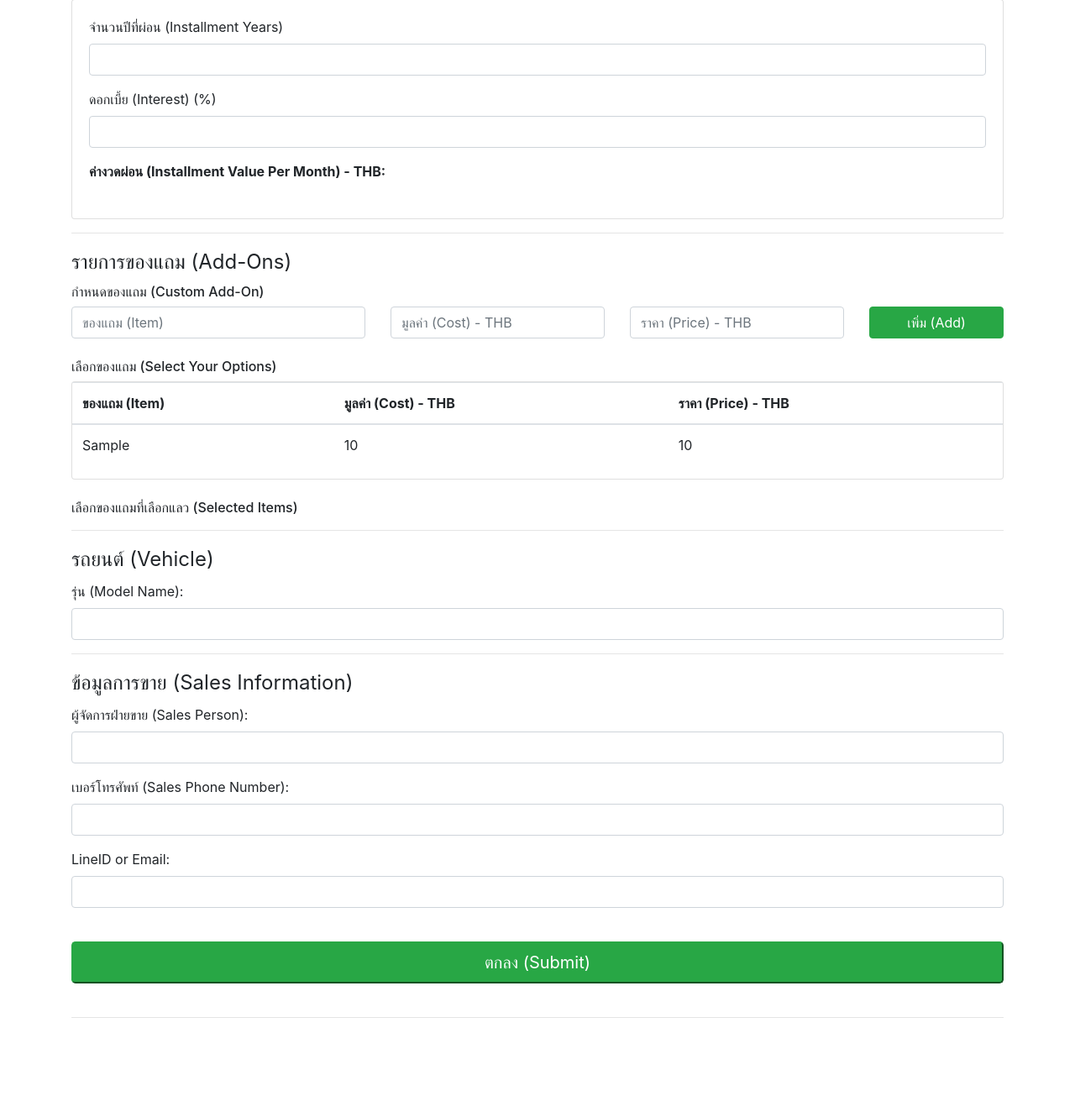
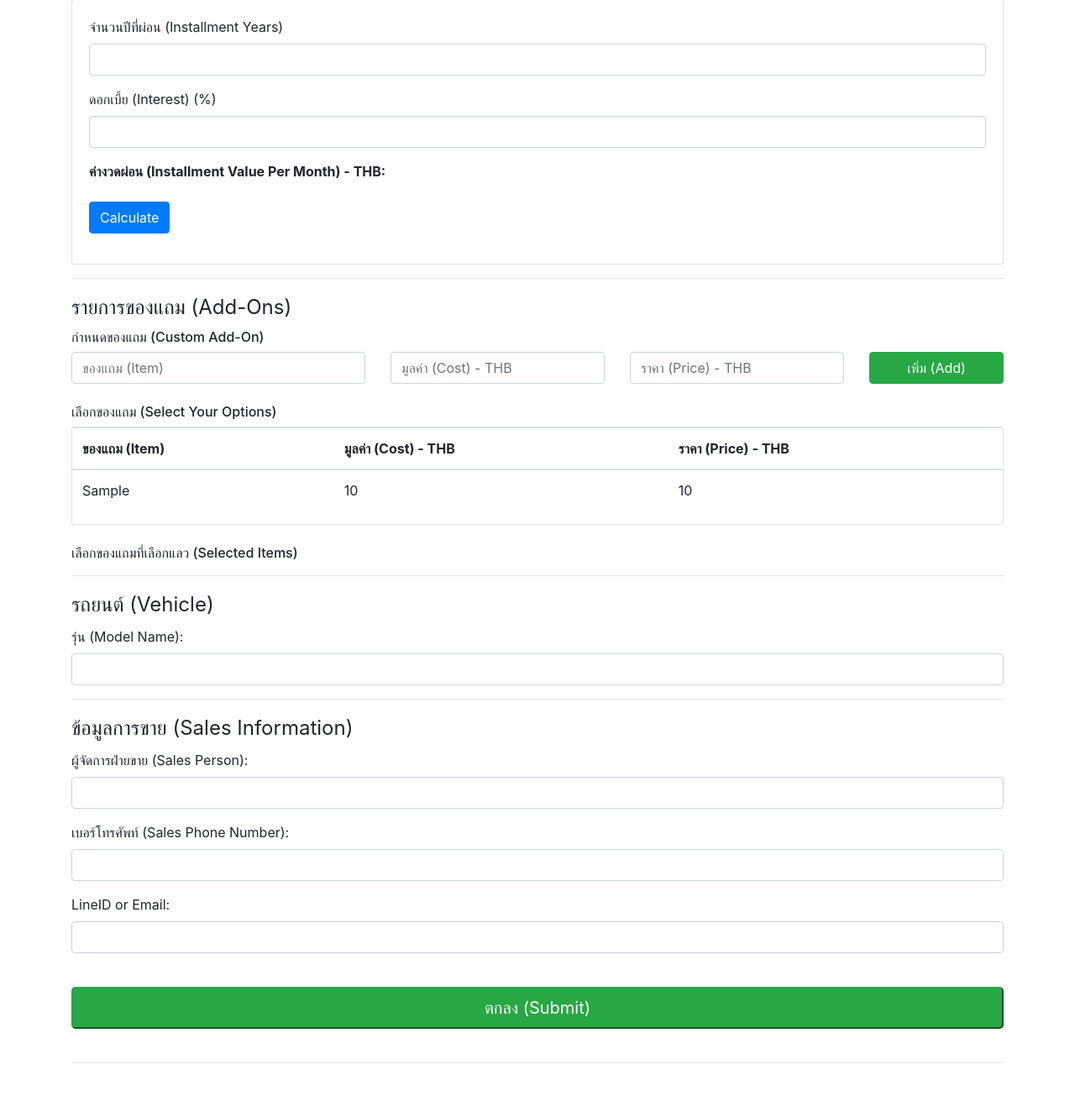
Before and after one commit to AyushSehgal/CarSales, a PHP site: page / in a window 1280 px wide. Shown: the part 746-2076 px from the top of the page at 84% size. Before the commit the page ends 1958 px from the top, so only its background shows below. Run offline with PHP 8.4, Linux system fonts and the light colour scheme; tables that the repository leaves empty or names only in its code hold one stand-in row (values such as "Sample post"); some libraries are stand-ins or nearby versions.

Commit message:
Changed Output Installments to be Calculated with Button

```diff
--- a/index.php
+++ b/index.php
@@ -119,15 +119,18 @@
                   <form class="form-horizontal" id="interestCards0">
                   <div class="form-group">
                     <label for="years0">จำนวนปีที่ผ่อน (Installment Years)</label>
-                    <input id="years0" name="years0" oninput="calcInstallments(this.id[5])" type="text" class="form-control">
+                    <input id="years0" name="years0" type="text" class="form-control">
                   </div>
                   <div class="form-group">
                       <label for="interest0">ดอกเบี้ย (Interest) (%)</label>
-                      <input id="interest0" name="interest0" oninput="calcInstallments(this.id[8])" type="text" class="form-control">
+                      <input id="interest0" name="interest0" type="text" class="form-control">
                   </div>
                   <div class="form-group">
                       <label for="installment0"><strong>ค่างวดผ่อน (Installment Value Per Month) - THB: </strong></label>
                       <output id="installment0" name="installment0" for="years0 interest0"></output>
+                  </div>
+                  <div class="form-group">
+                      <input type="button" class="btn btn-primary" id="calculate0" onclick="calcInstallments(this.id[9])" value="Calculate">
                   </div>
                   </form>
                 </div>
--- a/scripts/functions.js
+++ b/scripts/functions.js
@@ -145,6 +145,12 @@ function add(identification) {
     outputField.setAttribute('name', 'installment' + identification);
     outputField.setAttribute('for', 'years' + identification + ' interest' + identification);
     outputField.innerHTML = '';
+
+    //Updates id and name of calculate button
+    var calcButton = duplicate.childNodes[1].childNodes[1].childNodes[7].childNodes[1];
+    calcButton.id = "calculate" + identification;
+    calcButton.setAttribute('name', 'calculate' + identification);
+    console.log(calcButton);
 
     // Add delete button to non-primary buttons
     duplicate.innerHTML += '<div class=\"card-footer\"><button type=\"button\" class=\"btn btn-danger\" id=\"deleteButton\" onclick=\"deleteInterest('
```
